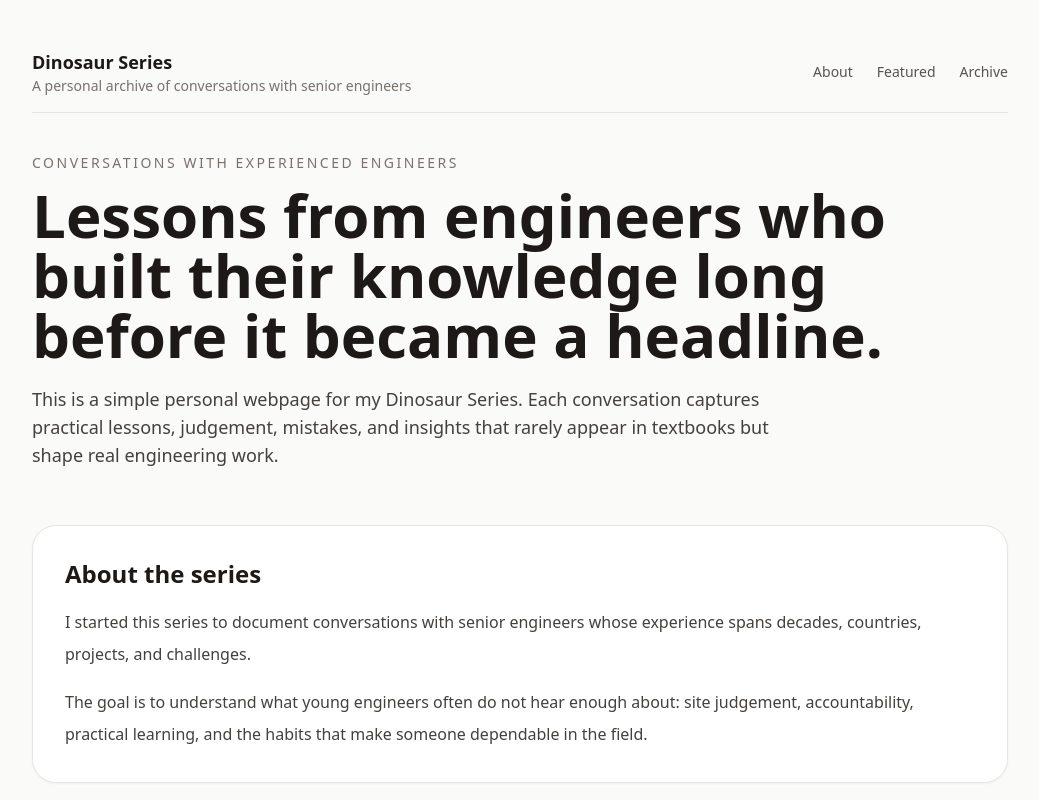
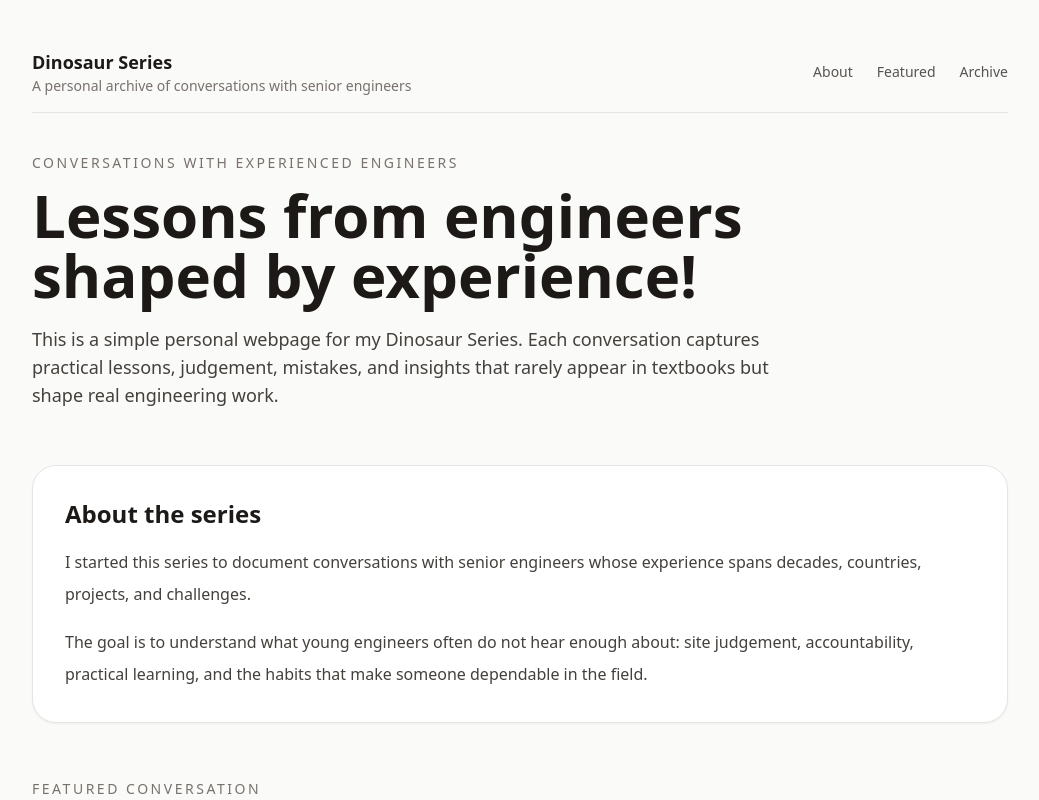
Before and after one commit to Manali7129/Dinosaur-Series, a React (Vite) app: page / in a window 1280 px wide. Shown: the top 800 px of the page, without its empty margins (120-1159 px from the left). Built offline with nearby package versions, Linux system fonts and the light colour scheme.

Commit message:
Update App.jsx

```diff
--- a/src/App.jsx
+++ b/src/App.jsx
@@ -175,8 +175,7 @@ export default function App() {
             Conversations with experienced engineers
           </p>
           <h1 className="text-4xl md:text-6xl font-semibold leading-tight max-w-4xl">
-            Lessons from engineers who built their knowledge long before it
-            became a headline.
+            Lessons from engineers shaped by experience!
           </h1>
           <p className="mt-5 text-base md:text-lg leading-8 text-stone-700 max-w-3xl">
             This is a simple personal webpage for my Dinosaur Series. Each
```
